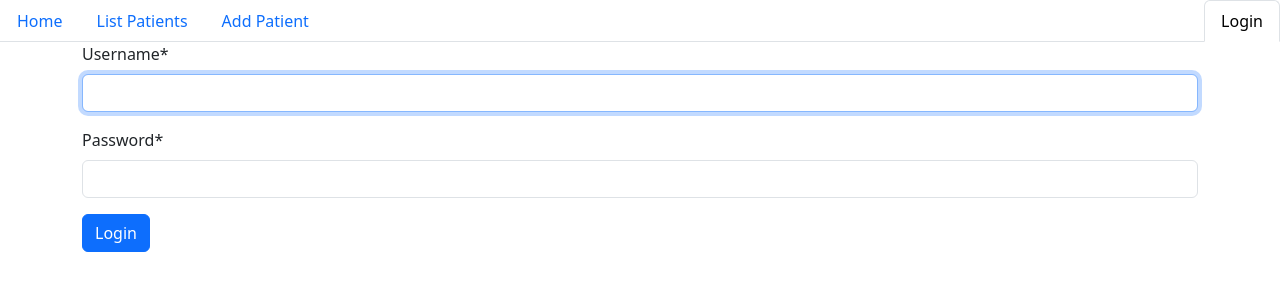
After one commit to Jluelsdo/AirtecWebservice, a Django app: page /authentication/accounts/login/ in a window 1280 px wide. The commit adds this page. Shown: the top 300 px of the page. Run offline with Django 4.2, Linux system fonts and the light colour scheme; some libraries are stand-ins or nearby versions.

Commit message:
Add new application responsible for authentication allow user to login/logout, hide pages behind user authentication

```diff
--- a/airtecWebservice/airtecWebservice/settings.py
+++ b/airtecWebservice/airtecWebservice/settings.py
@@ -33,6 +33,7 @@ ALLOWED_HOSTS = []
 
 INSTALLED_APPS = [
     'patients.apps.PatientsConfig',
+    'authentication.apps.AuthenticationConfig',
     'django.contrib.admin',
     'django.contrib.auth',
     'django.contrib.contenttypes',
--- a/airtecWebservice/airtecWebservice/urls.py
+++ b/airtecWebservice/airtecWebservice/urls.py
@@ -19,5 +19,6 @@ from django.urls import path, include
 
 urlpatterns = [
     path('admin/', admin.site.urls),
+    path('authentication/', include('authentication.urls')),
     path('', include(('patients.urls')))
 ]
--- /dev/null
+++ b/airtecWebservice/authentication/apps.py
@@ -0,0 +1,6 @@
+from django.apps import AppConfig
+
+
+class AuthenticationConfig(AppConfig):
+    default_auto_field = 'django.db.models.BigAutoField'
+    name = 'authentication'
--- /dev/null
+++ b/airtecWebservice/authentication/templates/authentication/login.html
@@ -0,0 +1,21 @@
+{% extends "base.html" %}
+{% load crispy_forms_tags %}
+
+{% block content %}
+
+{% if next %}
+    {% if user.is_authenticated %}
+    <p>Your account doesn't have access to this page. To proceed,
+    please login with an account that has access.</p>
+    {% else %}
+    <p>Please login to see this page.</p>
+    {% endif %}
+{% endif %}
+<div class="container">
+    <form method="POST">
+        {% csrf_token %}
+        {{ form|crispy }}
+        <button type="submit" class="btn btn-primary">Login</button>
+    </form>
+</div>
+{% endblock %}
--- /dev/null
+++ b/airtecWebservice/authentication/urls.py
@@ -0,0 +1,7 @@
+from django.urls import path, include
+from .views import LoginView, LogoutView
+
+urlpatterns = [
+    path("accounts/login/", LoginView.as_view(), name="login"),
+    path("accounts/logout/", LogoutView.as_view(), name="logout"),
+    ]
--- /dev/null
+++ b/airtecWebservice/authentication/views.py
@@ -0,0 +1,15 @@
+from django.shortcuts import render, reverse
+
+from django.contrib.auth.views import LoginView, LogoutView
+
+class LoginView(LoginView):
+    template_name = 'authentication/login.html'
+
+    def get_success_url(self):
+        return reverse('home')
+
+class LogoutView(LogoutView):
+    template_name = 'authentication/logout.html'
+
+    def get_success_url(self):
+        return reverse('home')
--- a/airtecWebservice/patients/urls.py
+++ b/airtecWebservice/patients/urls.py
@@ -1,11 +1,16 @@
+from django.contrib.auth.decorators import login_required
 from django.urls import path, include
+from django.urls.base import reverse_lazy
 
 from .views import HomeView, CreatePatientView, ListPatientView, DetailPatientView, CreateMaskView
 
+login_url = reverse_lazy('login')
 urlpatterns = [
     path('', HomeView.as_view(), name='home'),
-    path('patients/', ListPatientView.as_view(), name='list_patients'),
-    path('patients/add', CreatePatientView.as_view(), name='create_patient'),
-    path('patients/<slug:patient_id>/', DetailPatientView.as_view(), name='detail'),
-    path('patients/<slug:patient_id>/masks/add', CreateMaskView.as_view(), name='create_mask'),
+    #only for looged in user
+    path('patients/', login_required(ListPatientView.as_view(), login_url=login_url), name='list_patients'),
+    path('patients/add', login_required(CreatePatientView.as_view(), login_url=login_url), name='create_patient'),
+    path('patients/<slug:patient_id>/', login_required(DetailPatientView.as_view(), login_url=login_url), name='detail'),
+    path('patients/<slug:patient_id>/masks/add', login_required(CreateMaskView.as_view(), login_url=login_url), name='create_mask'),
+
 ]
--- a/airtecWebservice/templates/base.html
+++ b/airtecWebservice/templates/base.html
@@ -19,17 +19,14 @@
         <li class="nav-item">
           <a class="nav-link" href="{% url 'create_patient' %}">Add Patient</a>
         </li>
-        <li class="nav-item">
-          <a class="nav-link" href="#">Link</a>
-        </li>
         <!--If user is logged in show logout otherwise show login-->
         {% if user.is_authenticated %}
         <li class="nav-item ms-auto">
-          <a class="nav-link" href="#">Logout</a>
+          <a class="nav-link" href="{% url 'logout' %}">Logout</a>
         </li>
         {% else %}
         <li class="nav-item ms-auto">
-          <a class="nav-link" href="">Login</a>
+          <a class="nav-link" href="{% url 'login' %}">Login</a>
         </li>
         {% endif %}
     </ul>
```
Also changed, not shown: airtecWebservice/authentication/templates/authentication/logout.html (added, +9 -0 lines), airtecWebservice/authentication/__init__.py (added).
